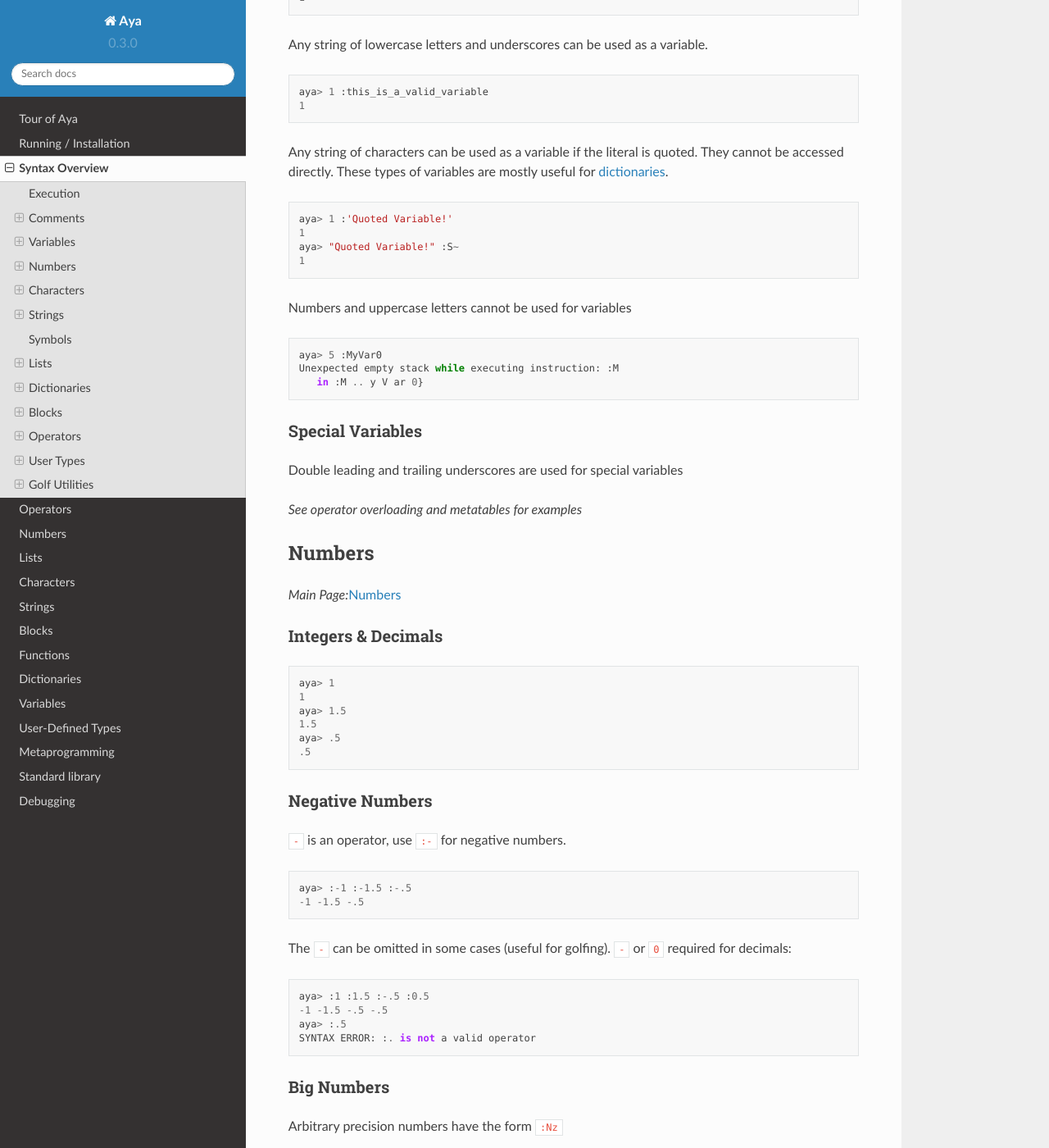
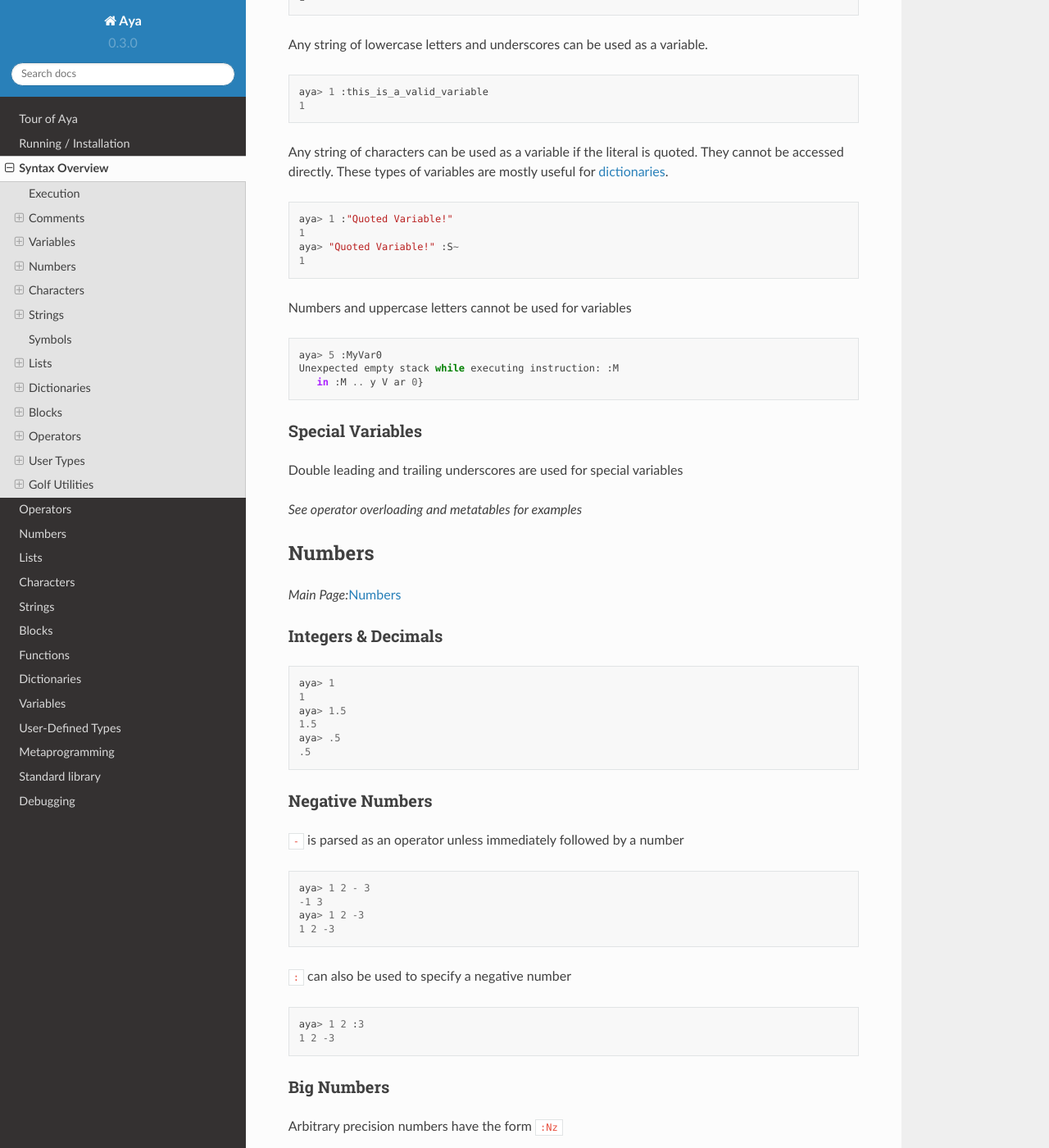
Before and after one commit to aya-lang/aya-readthedocs, a Sphinx documentation site: the page built from docs/source/syntax_overview.rst, in a window 1280 px wide and 1400 px high, scrolled down 1398 px. Shown: the whole window at 82% size. Built offline with Sphinx 7.4.7 and the Read the Docs theme 2.0.0, drawn with Linux system fonts in a browser that asks for light colours; some of the changed text lies outside the part shown.

Commit message:
Update syntax overview

```diff
--- a/docs/source/syntax_overview.rst
+++ b/docs/source/syntax_overview.rst
@@ -87,7 +87,7 @@ mostly useful for `dictionaries <#dictionaries>`__.
 
 ::
 
-   aya> 1 :'Quoted Variable!'
+   aya> 1 :"Quoted Variable!"
    1
    aya> "Quoted Variable!" :S~
    1
@@ -127,22 +127,21 @@ Integers & Decimals
 Negative Numbers
 ~~~~~~~~~~~~~~~~
 
-``-`` is an operator, use ``:-`` for negative numbers.
+``-`` is parsed as an operator unless immediately followed by a number
 
 ::
 
-   aya> :-1 :-1.5 :-.5
-   -1 -1.5 -.5
+   aya> 1 2 - 3
+   -1 3
+   aya> 1 2 -3
+   1 2 -3
 
-The ``-`` can be omitted in some cases (useful for golfing). ``-`` or
-``0`` required for decimals:
+``:`` can also be used to specify a negative number
 
 ::
 
-   aya> :1 :1.5 :-.5 :0.5
-   -1 -1.5 -.5 -.5
-   aya> :.5
-   SYNTAX ERROR: :. is not a valid operator
+   aya> 1 2 :3
+   1 2 -3
 
 Big Numbers
 ~~~~~~~~~~~
@@ -249,6 +248,25 @@ Number literals of the form ``:NqM`` are evaluated to the literal number
    aya> :9q
    3
    aya> :27q3
+   3
+
+Complex numbers
+~~~~~~~~~~~~~~~
+
+Complex numbers are built in. ``:NiM`` creates the complex number
+``N + Mi``. Most mathematical operations are supported
+
+::
+
+   aya> :-1i0
+   :-1i0
+   aya> :-1i0 .^
+   :0i1
+   aya> :3i4 Ms
+   :3.85373804i-27.01681326
+   aya> :3i4 Mi .# imag part
+   4
+   aya> :3i4 Md .# real part
    3
 
 Number Constants
@@ -430,8 +448,8 @@ the ``::``
 
 ::
 
-   aya> ::'My Symbol'
-   ::'My Symbol'
+   aya> ::"My Symbol"
+   ::"My Symbol"
 
 Lists
 -----
@@ -574,11 +592,11 @@ Dot notation can be used with `quoted variables <#variables>`__
 
 ::
 
-   aya> {, 1:'Hello, world!' } :d
+   aya> {, 1:"Hello, world!" } :d
    {,
-     1:'Hello, world!';
+     1:"Hello, world!";
    }
-   aya> d.'Hello, world!'
+   aya> d."Hello, world!"
    1
 
 Setting Values
@@ -617,9 +635,9 @@ This notation can be used with `quoted variables <#variables>`__
 
    aya> {,}:d
    {,}
-   aya> 10 d.:'Hello, world!'
+   aya> 10 d.:"Hello, world!"
    {,
-     10:'Hello, world!';
+     10:"Hello, world!";
    }
 
 Blocks
@@ -989,9 +1007,9 @@ Any single-character key stored in ``__cdict__`` can be accessed using
 
 ::
 
-   aya> {, "Hello!":'!' 10:a }:__cdict__
+   aya> {, "Hello!":"!" 10:a }:__cdict__
    {,
-     "Hello!":'!';
+     "Hello!":"!";
    }
    aya> ¢!
    "Hello!"
```
